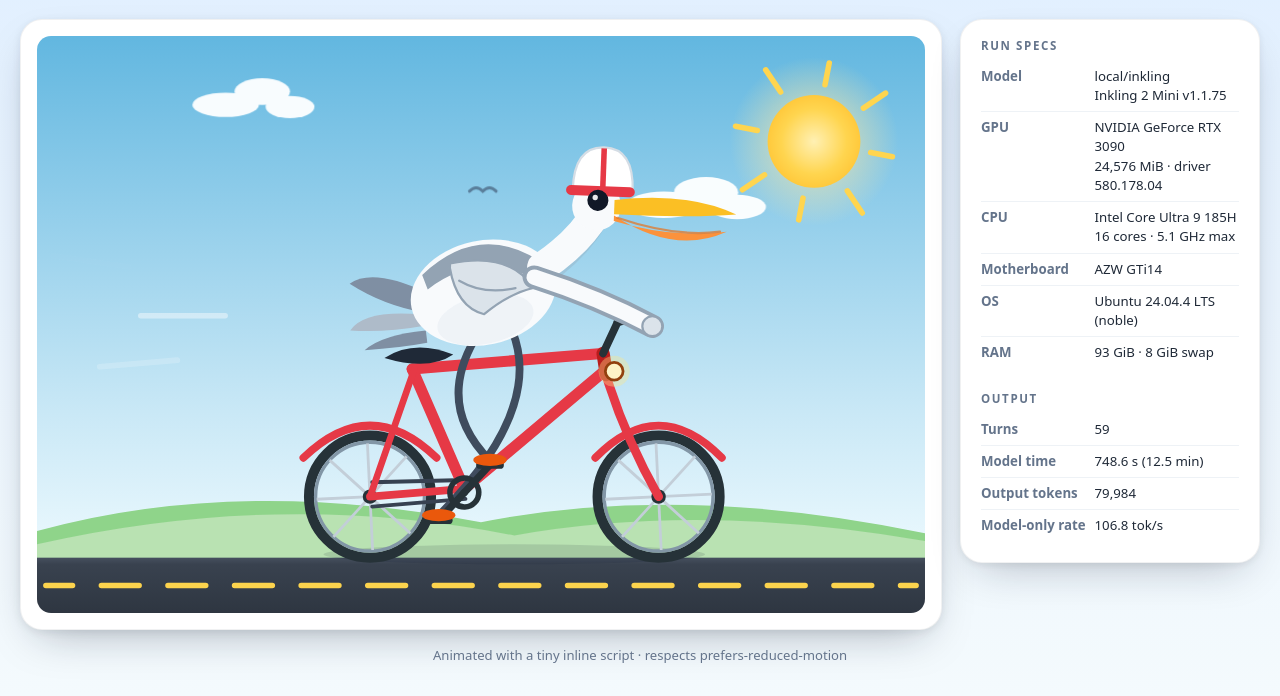
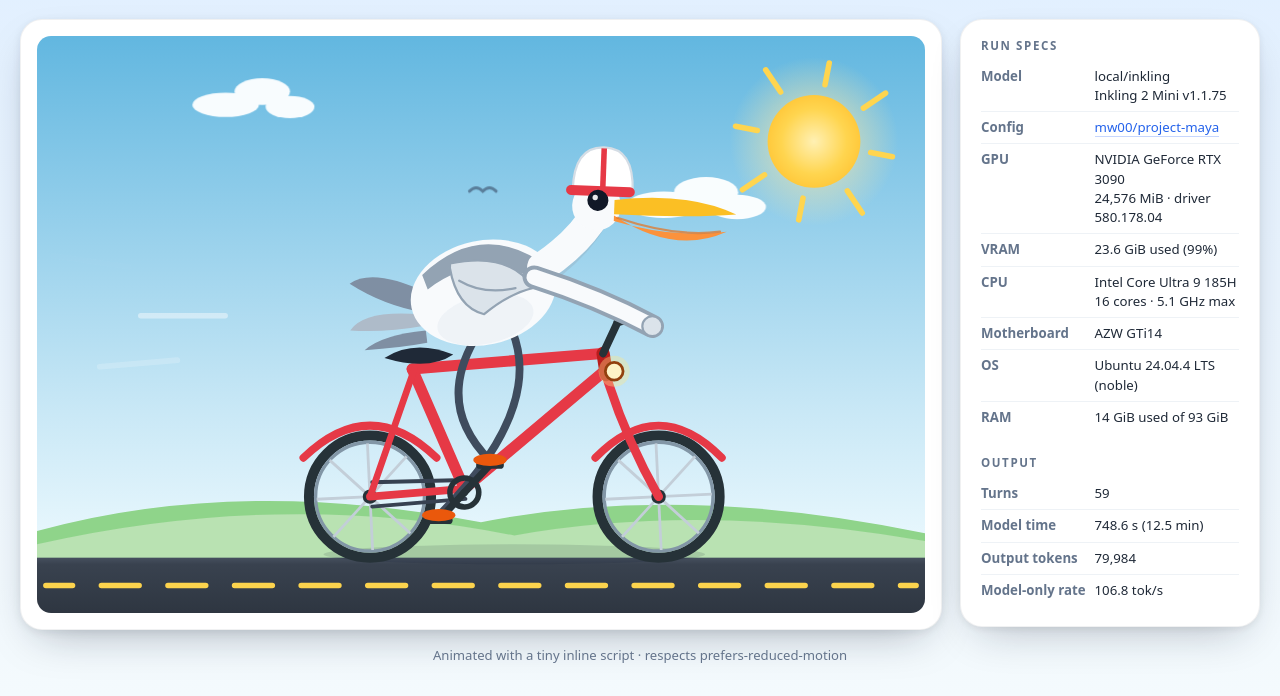
Before and after one commit to laurogripa/inkling, a plain HTML site: page index.html in a window 1280 px wide. Shown: the part 123-819 px from the top of the page. Drawn offline with Linux system fonts and the light colour scheme.

Commit message:
Link project-maya config; show VRAM/RAM usage

```diff
--- a/index.html
+++ b/index.html
@@ -72,6 +72,8 @@
   .panel tr:last-child th, .panel tr:last-child td { border-bottom: 0; }
   .panel th { color: #64748b; font-weight: 600; width: 44%; padding-right: 10px; white-space: nowrap; }
   .panel td { color: #1f2937; font-variant-numeric: tabular-nums; line-height: 1.45; }
+  .panel a { color: #2563eb; text-decoration: none; border-bottom: 1px solid #c7d7fe; }
+  .panel a:hover { border-bottom-color: #2563eb; }
   @media (max-width: 980px) {
     .layout { grid-template-columns: 1fr; }
   }
@@ -292,11 +294,13 @@
     <h2>Run specs</h2>
     <table>
       <tr><th>Model</th><td>local/inkling<br>Inkling 2 Mini v1.1.75</td></tr>
+      <tr><th>Config</th><td><a href="https://github.com/mw00/project-maya/releases/tag/v1.1.75" target="_blank" rel="noopener">mw00/project-maya</a></td></tr>
       <tr><th>GPU</th><td>NVIDIA GeForce RTX 3090<br>24,576 MiB · driver 580.178.04</td></tr>
+      <tr><th>VRAM</th><td>23.6 GiB used (99%)</td></tr>
       <tr><th>CPU</th><td>Intel Core Ultra 9 185H<br>16 cores · 5.1 GHz max</td></tr>
       <tr><th>Motherboard</th><td>AZW GTi14</td></tr>
       <tr><th>OS</th><td>Ubuntu 24.04.4 LTS (noble)</td></tr>
-      <tr><th>RAM</th><td>93 GiB · 8 GiB swap</td></tr>
+      <tr><th>RAM</th><td>14 GiB used of 93 GiB</td></tr>
     </table>
     <h2>Output</h2>
     <table>
```
Also changed, not shown: 1 other file.
